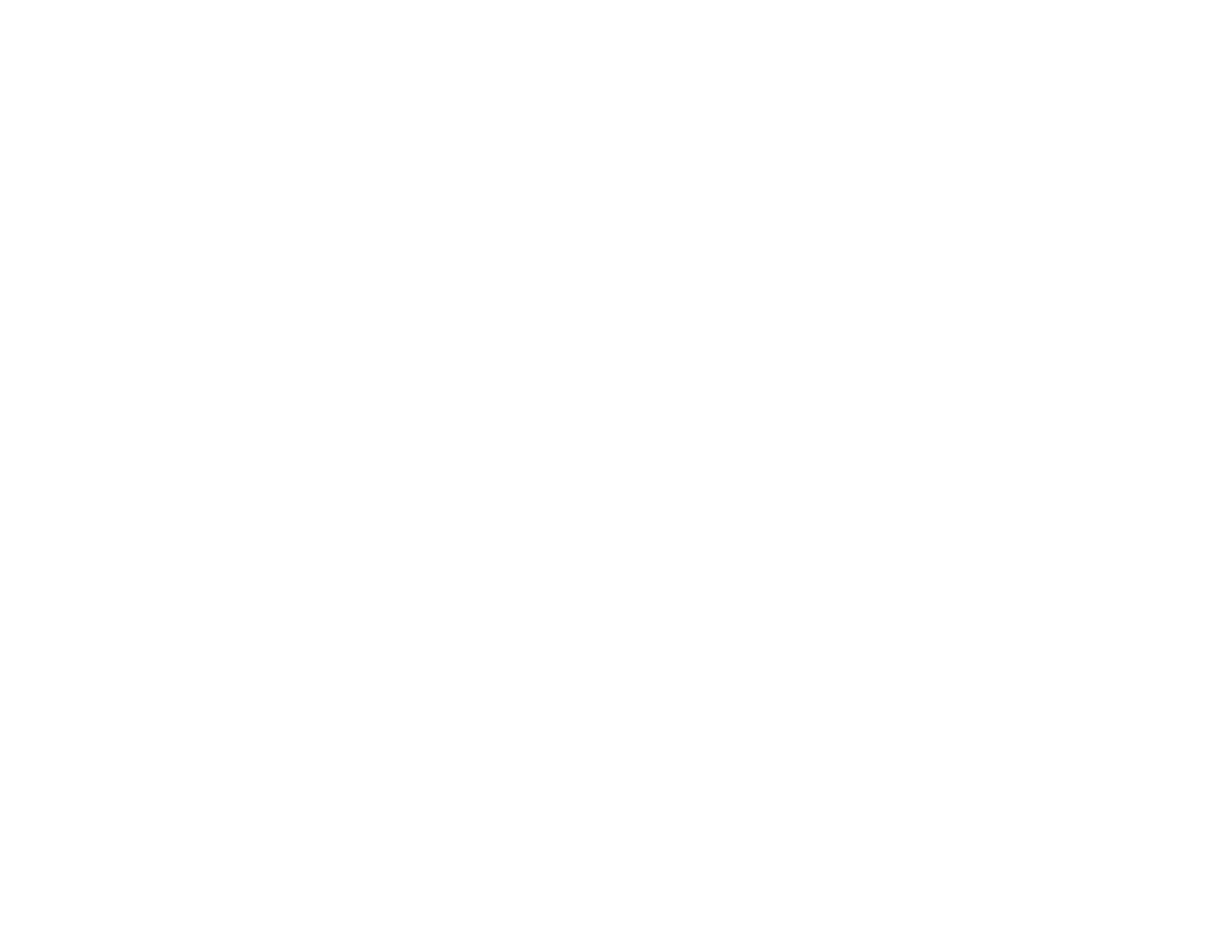
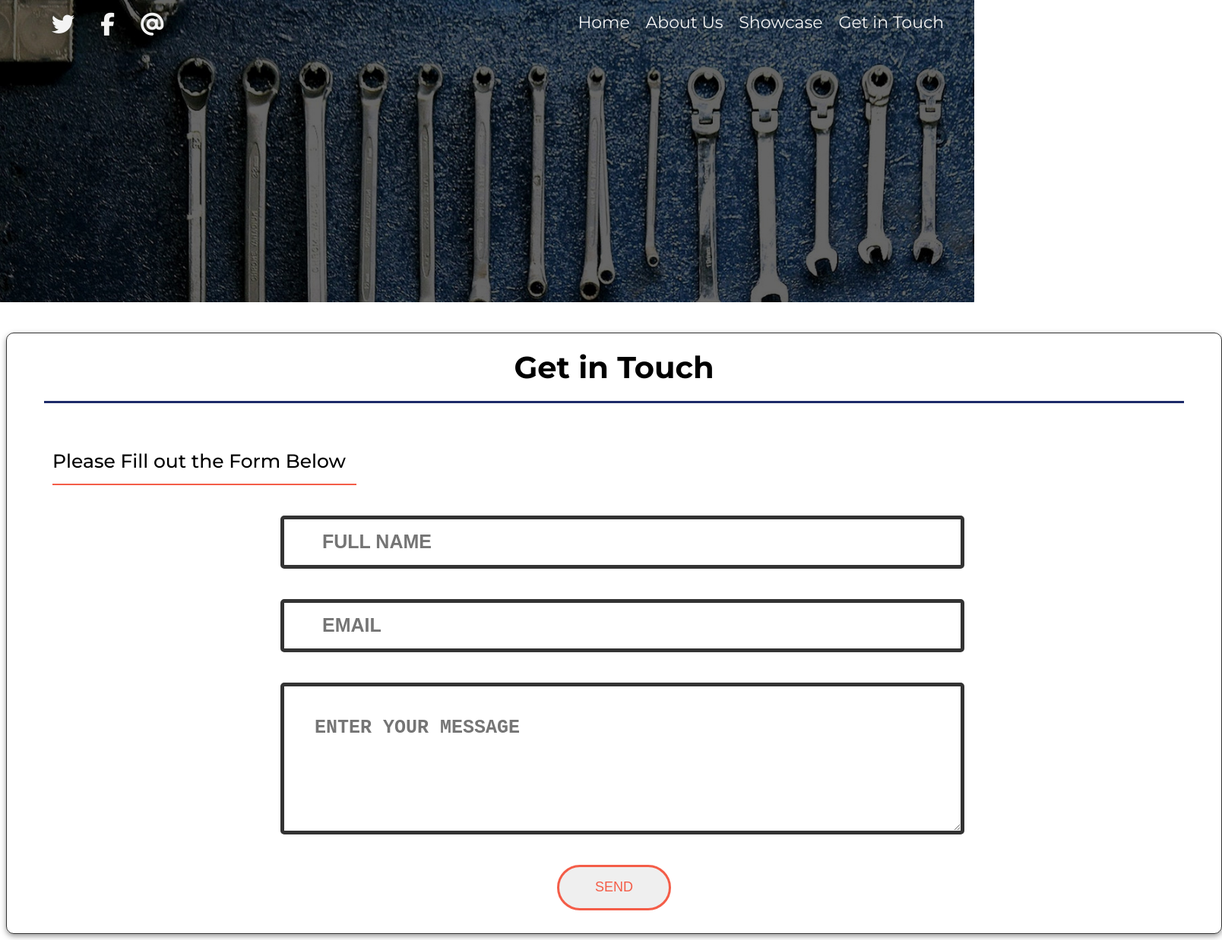
Before and after one commit to CreativeCoffee/U28A3, a plain HTML site: page contact.html in a window 1280 px wide. Shown: the whole page at 76% size, 1608 px wide, since content can reach past the window. Before the commit the page ends 800 px from the top, so only its background shows below. Drawn offline with Linux system fonts and the light colour scheme.

Commit message:
completed contact page

```diff
--- a/contact.html
+++ b/contact.html
@@ -0,0 +1,48 @@
+<!DOCTYPE html>
+<html>
+<head>
+    <meta charset="UTF-8">
+    <meta name="viewport" content="width=device-width, initial-scale=1.0">
+    <title>Jack's Auto Repair</title>
+    <link rel="stylesheet" href="stylesheets/styles.css">
+</head>
+<body>
+    <div class="banner">
+        <header>
+            <ul id="socialMedia">
+                <li><a href="#"><i class="fab fa-twitter"></i></a></li>
+                <li><a href="#"><i class="fab fa-facebook-f"></i></a></li>
+                <li><a href="#"><i class="fas fa-at"></i></a></li>
+            </ul>
+
+            <nav>
+                <a href="index.html">Home</a>
+                <a href="about.html">About Us</a>
+                <a href="showcase.html">Showcase</a>
+                <a href="contact.html">Get in Touch</a>
+            </nav>
+        </header>
+        <!-- <img src="images/logo.png" alt="A company logo with the name Jack's auto repair" id="logo"> -->
+    </div>
+    <div class="contentBlock wrapper">
+        <h1>Get in Touch</h1>
+    <section>
+        <h2 class="subheading" id="formHeading">Please Fill out the Form Below </h2>
+        <div class="formWrapper">
+        <form id="contactForm" onsubmit="validate()">
+             <input type="text" name="full_name" id="fullName" placeholder="FULL NAME" size="35">
+
+             <input type="email" name="email" id="email" placeholder="EMAIL">
+
+             <textarea name="message" id="message" cols="30" rows="10" placeholder="ENTER YOUR MESSAGE"></textarea>
+
+            <input type="submit" value="SEND" class="mainCTA" id="submitButton">
+        </form>
+    </div>
+    </section>
+
+    </div>
+    <script src="https://kit.fontawesome.com/42513ec101.js" crossorigin="anonymous"></script>
+    <script src="js/form.js"></script>
+    </body>
+    </html>
--- /dev/null
+++ b/js/form.js
@@ -0,0 +1,21 @@
+const contactForm = document.getElementById("contactForm");
+const name = document.getElementById('fullName');
+const email = document.getElementById('email');
+const message = document.getElementById('message');
+
+function validate() {
+    if (name.value === "" || name.value === null) {
+        alert("Please Enter your Name!!");
+    }
+    if (email.value === "" || email.value === null) {
+        alert("Please Enter your E-Mail Address!!");
+    }
+    if(message.value === "" || message.value === null) {
+        alert("Please enter a message");
+    }
+    else {
+        alert("Thank you. Your message has been sent");
+    }
+
+
+}
--- a/stylesheets/styles.css
+++ b/stylesheets/styles.css
@@ -99,7 +99,8 @@ nav a:hover {
     border-radius: 30px;
     text-decoration: none;
     color: #f45d48;
-    margin: 0 280px
+    margin: 0 280px;
+    cursor: pointer;
 }
 
 .mainCTA:hover {
@@ -140,7 +141,7 @@ nav a:hover {
     clear: both;
 }
 
-#showcase section {
+.wrapper section {
     padding: 20px 60px 0 60px;
 }
 
@@ -192,3 +193,42 @@ nav a:hover {
 #nextButton {
     right: 5%;
 }
+
+#formHeading {
+    width: 400px !important;
+}
+
+input, textarea {
+    width: 900px;
+    display: block;
+    border: 5px #333 solid;
+    border-radius: 5px;
+    margin: 40px 300px;
+    font-size: 25px;
+}
+
+
+#fullName, #email {
+    height: 60px;
+    padding: 30px;
+
+}
+
+#message {
+    height: 200px;
+    padding: 20px;
+}
+
+input::placeholder, textarea::placeholder {
+    font-weight: bold;
+    font-size: 25px;
+    padding: 20px;
+}
+
+#submitButton {
+ width: 150px;
+ height: 60px;
+ margin: 30px auto !important;
+ padding: 0px !important;
+ font-size: 18px
+}
```
